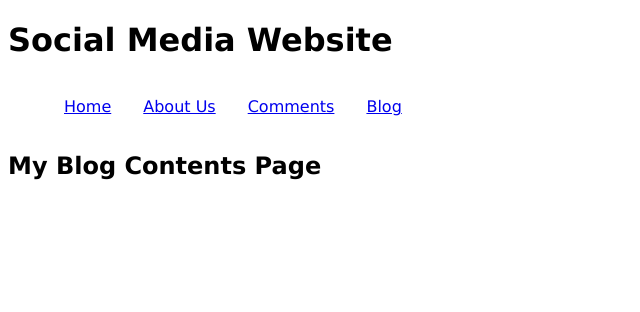
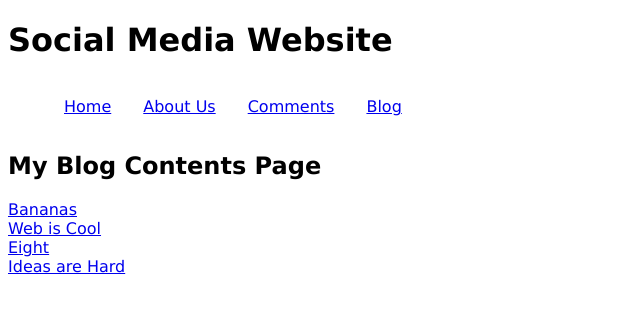
Before and after one commit to kavarnfrancis/social-media-site, a SvelteKit app: page /blog in a window 1280 px wide. Shown: the top 312 px of the page, without its empty margins (0-640 px from the left). Built offline with nearby package versions, Linux system fonts and the light colour scheme.

Commit message:
Use a dynamic route for blog posts

```diff
--- a/src/routes/blog/+page.svelte
+++ b/src/routes/blog/+page.svelte
@@ -1,8 +1,15 @@
 <h2>My Blog Contents Page</h2>
 
 <nav>
-	<a href="/blog/bananas"></a>
-    <a href="/bog/web-is-cool"></a>
-    <a href="/blog/eight"></a>
-    <a href="/blog/ideas-are-hard"></a>
+	<a href="/blog/bananas">Bananas</a>
+    <a href="/bog/web-is-cool">Web is Cool</a>
+    <a href="/blog/eight">Eight</a>
+    <a href="/blog/ideas-are-hard">Ideas are Hard</a>
 </nav>
+
+<style>
+    nav {
+        display: flex;
+        flex-direction: column;
+    }
+</style>
```
Also changed, not shown: src/routes/blog/[slug]/+page.svelte (added).
